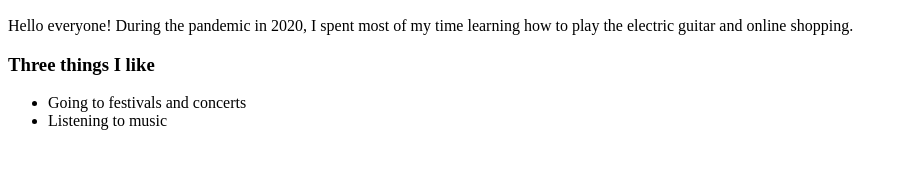
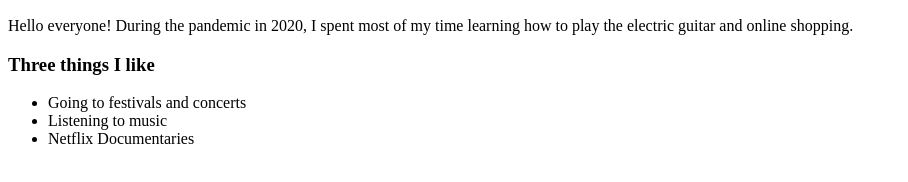
Before and after one commit to 777sgomez/htmlgomez, a plain HTML site: page index.html in a window 1280 px wide. Shown: the part 430-612 px from the top of the page, without its empty margins (0-908 px from the left). Drawn offline with Linux system fonts and the light colour scheme.

Commit message:
Added a third list that says Netflix Documentaries in index.html

```diff
--- a/index.html
+++ b/index.html
@@ -12,6 +12,7 @@
         <ul>
             <li>Going to festivals and concerts</li>
             <li>Listening to music</li>
+            <li>Netflix Documentaries</li>
         </ul>
     </body>
 </html>
```
